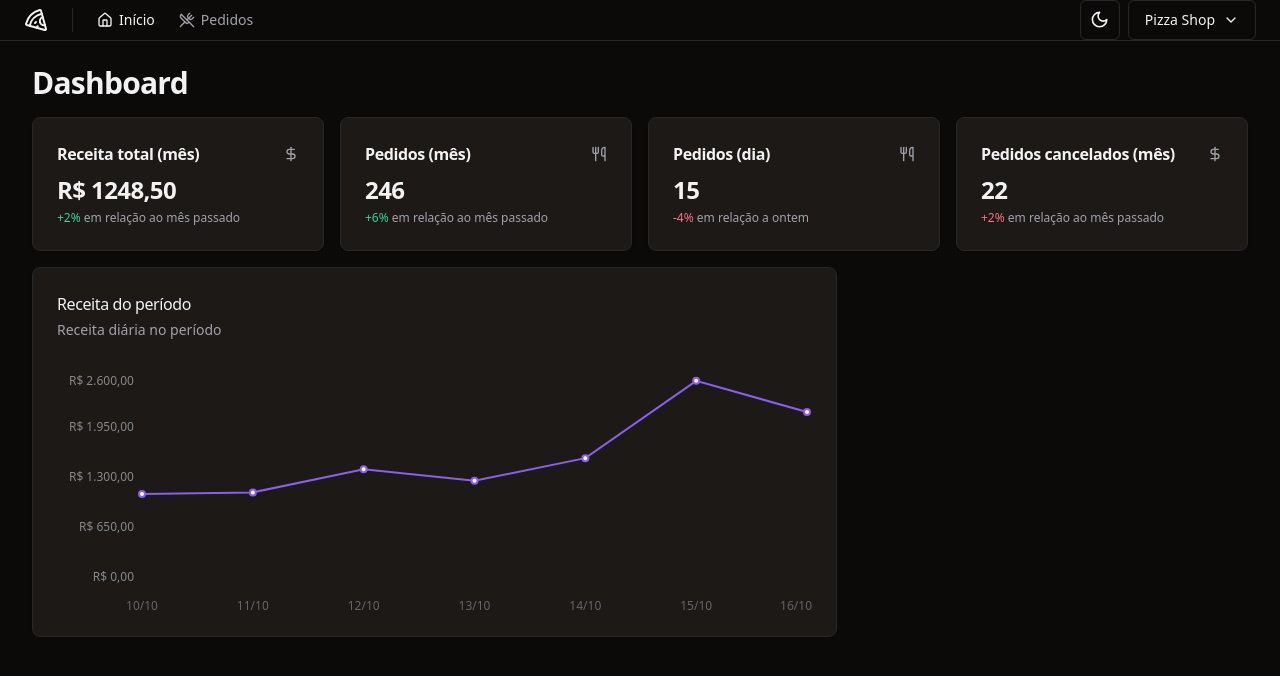
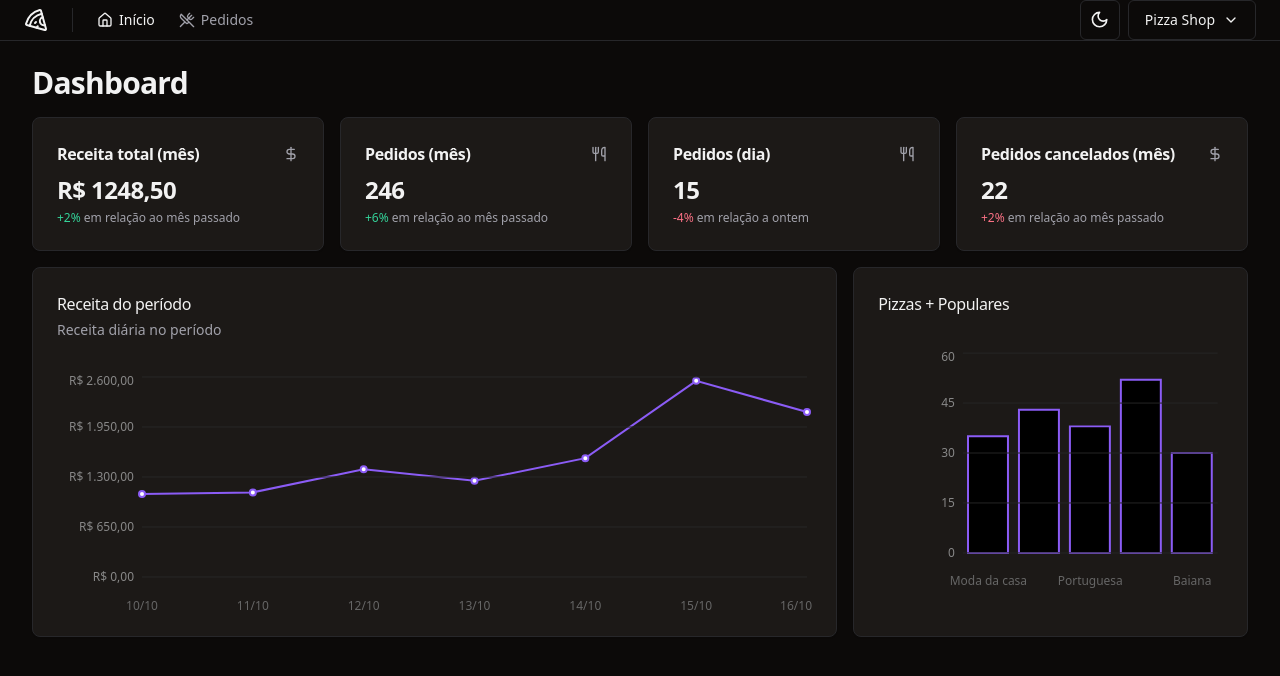
Before and after one commit to jp-data/food-shop-react, a React (Vite) app: page / in a window 1280 px wide. Shown: the top 676 px of the page. Built offline with nearby package versions, Linux system fonts and the light colour scheme.

Commit message:
Gráfico - produtos populares

```diff
--- a/src/pages/app/dashboard/dashboard.tsx
+++ b/src/pages/app/dashboard/dashboard.tsx
@@ -4,6 +4,7 @@ import { MonthOrdersAmount } from "./month-orders-amount"
 import { DayOrdersAmountCard } from "./day-orders-amount-card"
 import { MonthCanceledOrdersAmount } from "./month-canceled-orders-amount-card"
 import { ResultGraph } from "./result-graph"
+import { PopularProductsGraph } from "./popular-products-graph"
 
 export function Dashboard() {
     return (
@@ -20,6 +21,7 @@ export function Dashboard() {
                 </div>
                 <div className="grid grid-cols-9 gap-4">
                     <ResultGraph />
+                    <PopularProductsGraph />
                 </div>
             </div>
         </>
--- /dev/null
+++ b/src/pages/app/dashboard/popular-products-graph.tsx
@@ -0,0 +1,47 @@
+import { Card, CardContent, CardDescription, CardHeader, CardTitle } from "@/components/ui/card";
+
+import { ResponsiveContainer, LineChart, XAxis, YAxis, CartesianGrid, Line, Bar, BarChart } from 'recharts'
+import colors from 'tailwindcss/colors'
+
+const data = [
+    { product: 'Moda da casa', amount: 35 },
+    { product: 'Carne seca', amount: 43 },
+    { product: 'Portuguesa', amount: 38 },
+    { product: 'Pepperoni', amount: 52 },
+    { product: 'Baiana', amount: 30 },
+]
+
+export function PopularProductsGraph() {
+
+    return (
+        <Card className="col-span-3">
+            <CardHeader className="pb-8">
+                <div className="flex items-center justify-between">
+                    <CardTitle className="text-base font-medium">Pizzas + Populares</CardTitle>
+                </div>
+            </CardHeader>
+            <CardContent>
+                <ResponsiveContainer width="100%" height={240}>
+                    <BarChart data={data} style={{ fontSize: 12 }}>
+                        <XAxis
+                            dataKey="product"
+                            axisLine={false}
+                            tickLine={false}
+                            dy={16}
+                        />
+
+                        <YAxis
+                            stroke="#888"
+                            axisLine={false}
+                            tickLine={false}
+                            width={80}
+                        />
+                        <Bar stroke={colors.violet['500']} strokeWidth={2} dataKey="amount" />
+                        <CartesianGrid vertical={false} className="stroke-muted" />
+                    </BarChart>
+                </ResponsiveContainer>
+            </CardContent>
+        </Card>
+    )
+
+}
--- a/src/pages/app/dashboard/result-graph.tsx
+++ b/src/pages/app/dashboard/result-graph.tsx
@@ -45,6 +45,7 @@ export function ResultGraph() {
                             }
                         />
                         <Line type="linear" stroke={colors.violet['500']} strokeWidth={2} dataKey="revenue" />
+                        <CartesianGrid vertical={false} className="stroke-muted" />
                     </LineChart>
                 </ResponsiveContainer>
             </CardContent>
```
